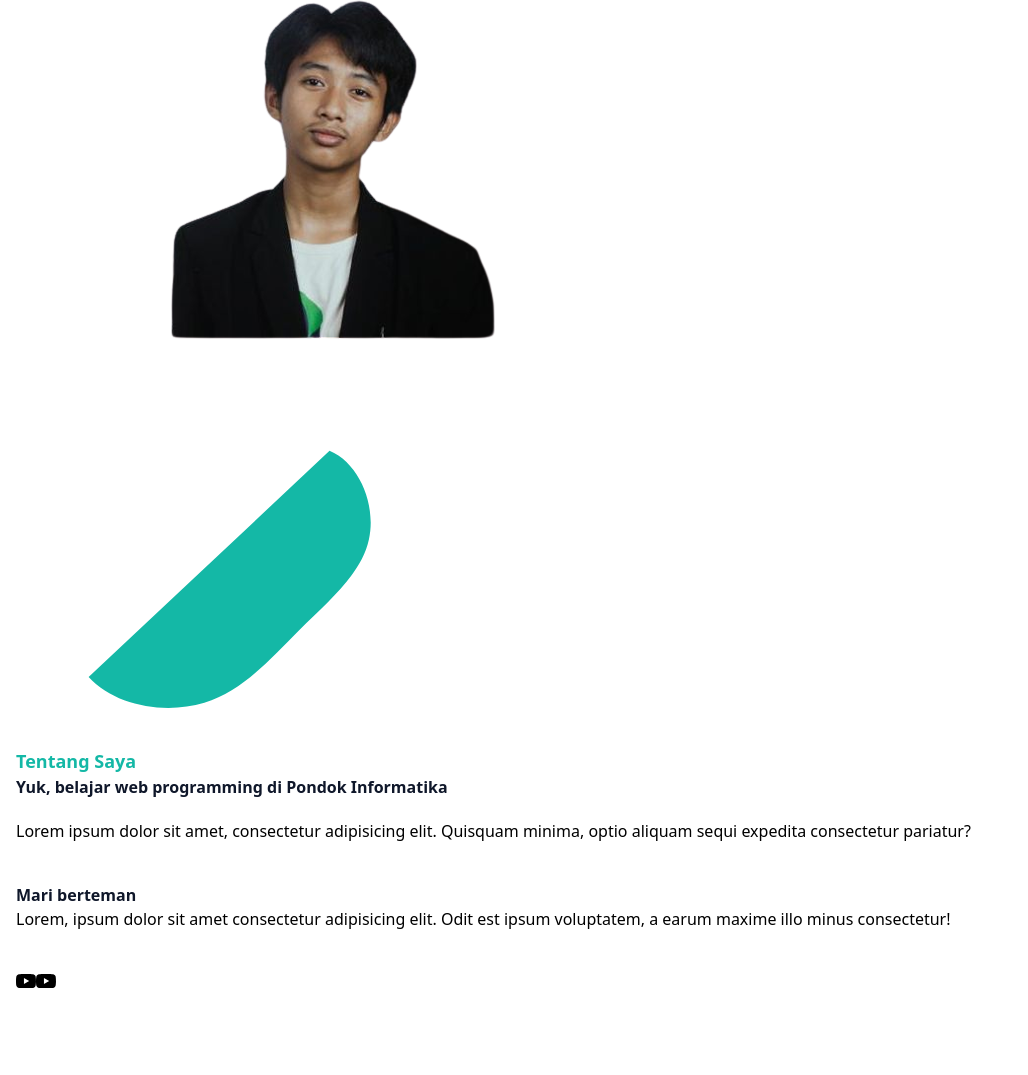
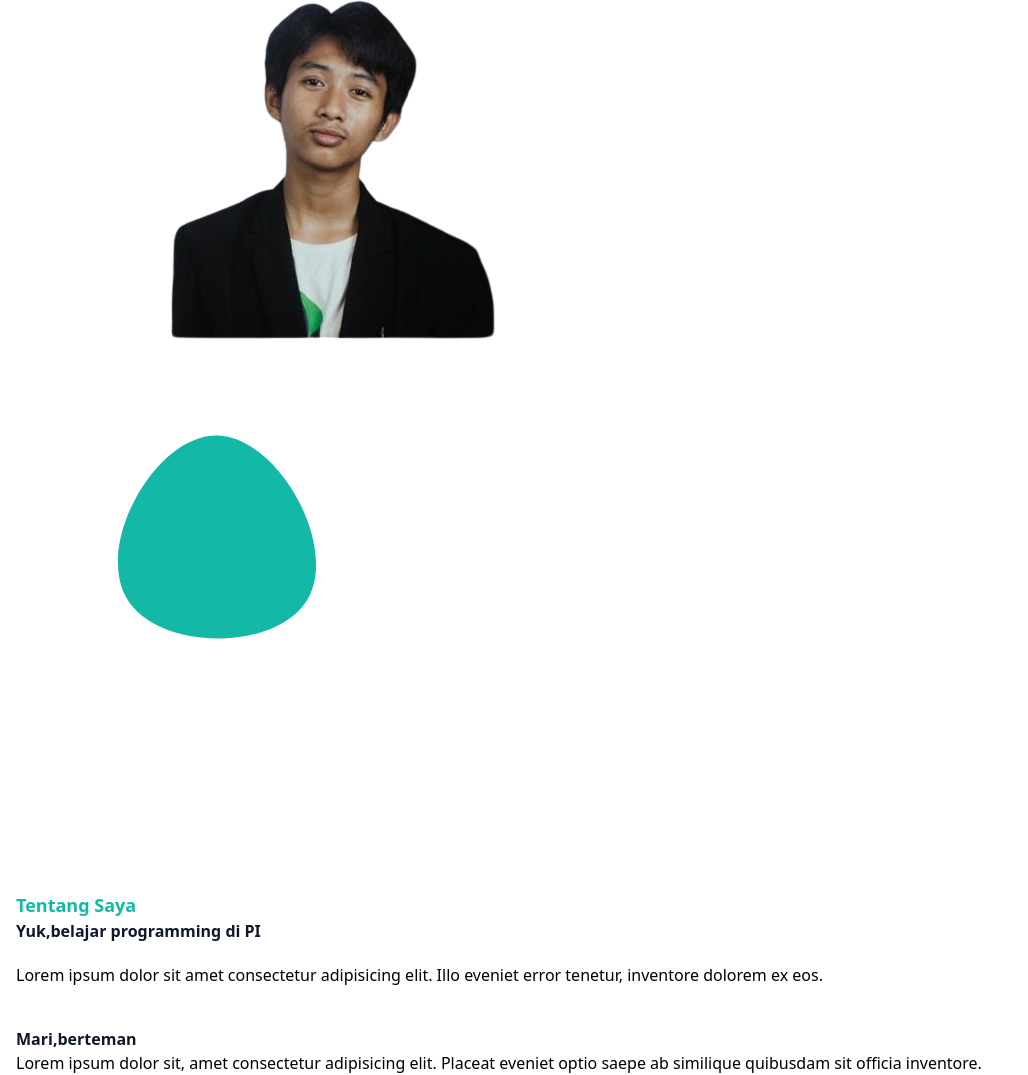
Before and after one commit to KelvinnDv/Portofolio, a website: page Index.html in a window 1280 px wide. Shown: the part 441-1516 px from the top of the page, without its empty margins (0-1028 px from the left). Before the commit the page ends 1432 px from the top, so only its background shows below. Drawn offline with Linux system fonts and the light colour scheme.

Commit message:
add desctiption about myself

```diff
--- a/Index.html
+++ b/Index.html
@@ -13,18 +13,18 @@
         <div class="container">
             <div class="flex flex-wrap">
                 <div class="w-full self-center px-4 lg:w-1/2">
-                    <h1 class="text-base font-semibold text-primary md:text-xl lg:text-2xl">Halo Semua🥰, saya  <span class=" block font-bold text-dark text-4xl mt-1 ">Muh. Kelvin Raditya</span></h1>
-                    <h2 class="font-medium text-secondary text-lg mb-5">Programmer & <span class="text-dark">Religion Speacer</span> </h2>
+                    <h1 class="text-base font-semibold text-primary md:text-xl lg:text-2xl">Halo Semua🥰, saya  <span class=" block font-bold text-dark text-4xl mt-1 lg:text-5xl ">Muh. Kelvin Raditya</span></h1>
+                    <h2 class="font-medium text-secondary text-lg mb-5 lg:text-2xl">Programmer & <span class="text-dark">Religion Speacer</span> </h2>
                     <p class="font-medium text-secondary mb-10 text-leading-relaxed">Belajar web developer itu enakji toh kawan kawan.<span class="text-dark font-bold">Toh!</span></p>
 
                     <a href="#" class="text-base font-semibold text-white bg-primary py-3 px-8 rounded-full hover:shadow-lg hover:opacity-80 transition duration-300 ease-in-out">Hubungi Saya</a>
                 </div>
                 <div class="w-full self-end px-4 lg:w-1/2">
-                    <div class=" relative mt-10">
+                    <div class=" relative mt-10 lg:mt-9 lg:right-0">
                         <img src="dist/img/kelvin.png" alt="kelvinfalah" class="max-w-full mx-auto">
-                        <span class="absolute bottom-0 -z-10 left-1/2 -translate-x-1/2 md:scale-125 ">
-                            <svg width="400" height="400" viewBox="0 0 200 200" xmlns="http://www.w3.org/2000/svg">
-                                <path fill="#14b8a6" d="M51.6,-43.7C65.1,-38.1,73,-19.1,69.5,-3.4C66.1,12.2,51.4,24.4,37.9,37.7C24.4,51.1,12.2,65.5,-5.3,70.8C-22.9,76.1,-45.8,72.4,-57.9,59.1C-70,45.8,-71.3RJ22.9,-71.4,-0.1C-71.5,-23.1,-70.4,-46.2,-58.3,-51.8C-46.2,-57.4,-23.1,-45.6,-2,-43.6C19.1,-41.6,38.1,-49.4,51.6,-43.7Z" transform="translate(100 100) scale(1.1)" />
+                        <span class="absolute -bottom-0 -z-10 left-1/2 -translate-x-1/2 md:scale-125 ">
+                            <svg height="400" widht="400" viewBox="0 0 200 200" xmlns="http://www.w3.org/2000/svg">
+                                <path fill="#14b8a6" d="M41.9,23.3C28.2,47.9,-26.9,47.7,-40.8,23C-54.8,-1.7,-27.4,-50.8,0.2,-50.7C27.8,-50.6,55.6,-1.2,41.9,23.3Z" transform="translate(100 100) scale(1.1)" />
                               </svg>
                         </span>
                     </div>
@@ -35,39 +35,23 @@
     <!-- Hero Section End -->
 
      <!-- About Section Start -->
-    <section id="about" class="pt-3 pb-32">
+    <section id="About" class="pt-36 pb-32">
         <div class="container">
             <div class="flex flex-wrap">
                 <div class="w-full px-4 mb-10">
                     <h4 class="font-bold uppercase text-primary text-lg mb-3">Tentang Saya</h4>
-                    <h2 class="font-bold text-dark text-3xl mb-5 max-w-md ">Yuk, belajar web programming di Pondok Informatika</h2>
-                    <p class="font-medium text-base text-secondary max-w-xl ">Lorem ipsum dolor sit amet, consectetur adipisicing elit. Quisquam minima, optio aliquam sequi expedita consectetur pariatur?</p>
+                    <h2 class="font-bold text-dark text-3xl mb-5 max-w-md">Yuk,belajar programming di PI</h2>
+                    <p class="font-medium text-base text-secondary max-w-xl">Lorem ipsum dolor sit amet consectetur adipisicing elit. Illo eveniet error tenetur, inventore dolorem ex eos.</p>
                 </div>
                 <div class="w-full px-4">
-                    <h3 class="font-semibold text-dark text-2xl mb-4">Mari berteman</h3>
-                    <p class="font-medium text-base text-secondary mb-10">Lorem, ipsum dolor sit amet consectetur adipisicing elit. Odit est ipsum voluptatem, a earum maxime illo minus consectetur!</p>
-                    <div class="flex items-center">
-                        <!-- Youtube -->
-                       <a href="https://youtube.com/kelvinfalah" target="_blank" class="w-9 h-9 rounded-full flex justify-center items-center border border-slate-700 hover:border-primary hover:bg-primary hover:text-white">
-                            <svg role="img"  width="20" viewBox="0 0 24 24" xmlns="http://www.w3.org/2000/svg">
-                                <title>YouTube</title>
-                                <path d="M23.498 6.186a3.016 3.016 0 0 0-2.122-2.136C19.505 3.545 12 3.545 12 3.545s-7.505 0-9.377.505A3.017 3.017 0 0 0 .502 6.186C0 8.07 0 12 0 12s0 3.93.502 5.814a3.016 3.016 0 0 0 2.122 2.136c1.871.505 9.376.505 9.376.505s7.505 0 9.377-.505a3.015 3.015 0 0 0 2.122-2.136C24 15.93 24 12 24 12s0-3.93-.502-5.814zM9.545 15.568V8.432L15.818 12l-6.273 3.568z"/>
-                            </svg>
-                       </a>
-
-                           <!-- Youtube -->
-                           <a href="https://youtube.com/kelvinfalah" target="_blank" class="w-9 h-9 rounded-full flex justify-center items-center border border-slate-700 hover:border-primary hover:bg-primary hover:text-white">
-                            <svg role="img"  width="20" viewBox="0 0 24 24" xmlns="http://www.w3.org/2000/svg">
-                                <title>YouTube</title>
-                                <path d="M23.498 6.186a3.016 3.016 0 0 0-2.122-2.136C19.505 3.545 12 3.545 12 3.545s-7.505 0-9.377.505A3.017 3.017 0 0 0 .502 6.186C0 8.07 0 12 0 12s0 3.93.502 5.814a3.016 3.016 0 0 0 2.122 2.136c1.871.505 9.376.505 9.376.505s7.505 0 9.377-.505a3.015 3.015 0 0 0 2.122-2.136C24 15.93 24 12 24 12s0-3.93-.502-5.814zM9.545 15.568V8.432L15.818 12l-6.273 3.568z"/>
-                            </svg>
-                       </a>
-                    </div>
+                    <h3 class="font-semibold text-dark text-2xl mb-4">Mari,berteman</h3>
+                    <p class="font-medium text-base text-secondary mb-6">Lorem ipsum dolor sit, amet consectetur adipisicing elit. Placeat eveniet optio saepe ab similique quibusdam sit officia inventore.</p>
                 </div>
             </div>
         </div>
     </section>
-    <!-- About Section End -->
+
+     <!-- About Section End -->
 
 </body>
 </html>
--- a/tailwind.config.js
+++ b/tailwind.config.js
@@ -1,4 +1,4 @@
-/** @type {import('tailwindcss').Config} */
+// /** @type {import('tailwindcss').Config} */
 module.exports = {
   content: ['index.html'],
   theme: {
@@ -18,4 +18,4 @@ module.exports = {
     },
   },
   plugins: [],
-}
+};
```
